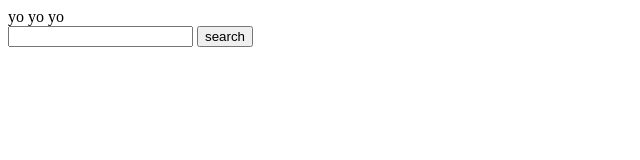
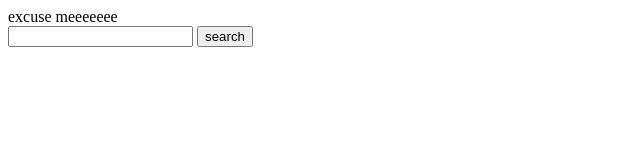
Before and after one commit to savasolar/savasolar.github.io, a plain HTML site: page 18-04-2022-GD/search.html in a window 1280 px wide. Shown: the full height of the page, 0-640 px from the left. Drawn offline with Linux system fonts and the light colour scheme.

Commit message:
Update search.html

```diff
--- a/18-04-2022-GD/search.html
+++ b/18-04-2022-GD/search.html
@@ -6,7 +6,7 @@
 
 </head>
 <body>
-yo yo yo
+excuse meeeeeee
 
 <br/>
 
```
